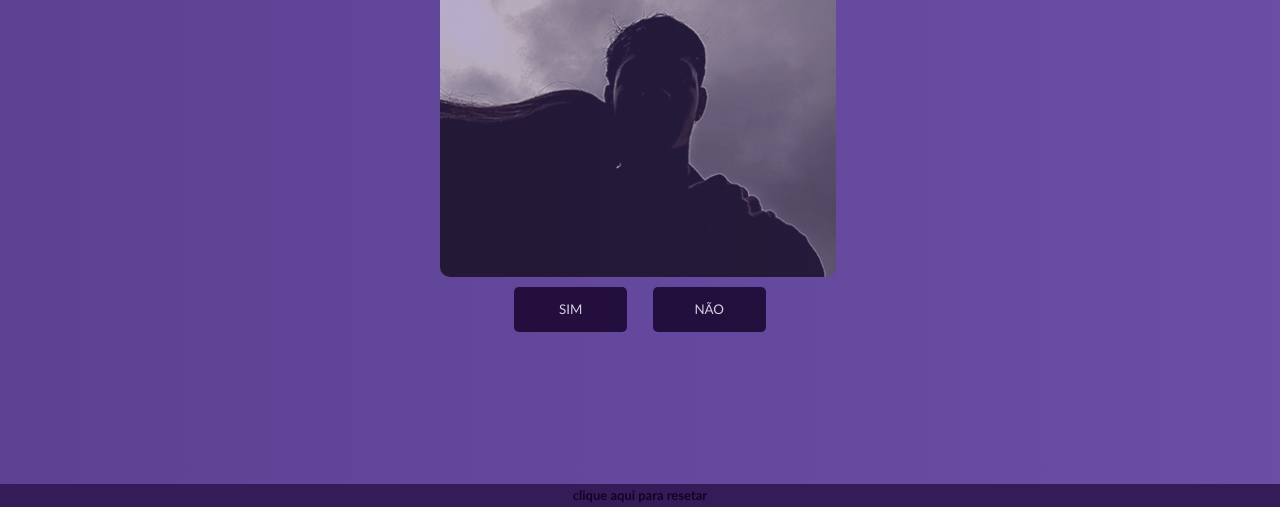
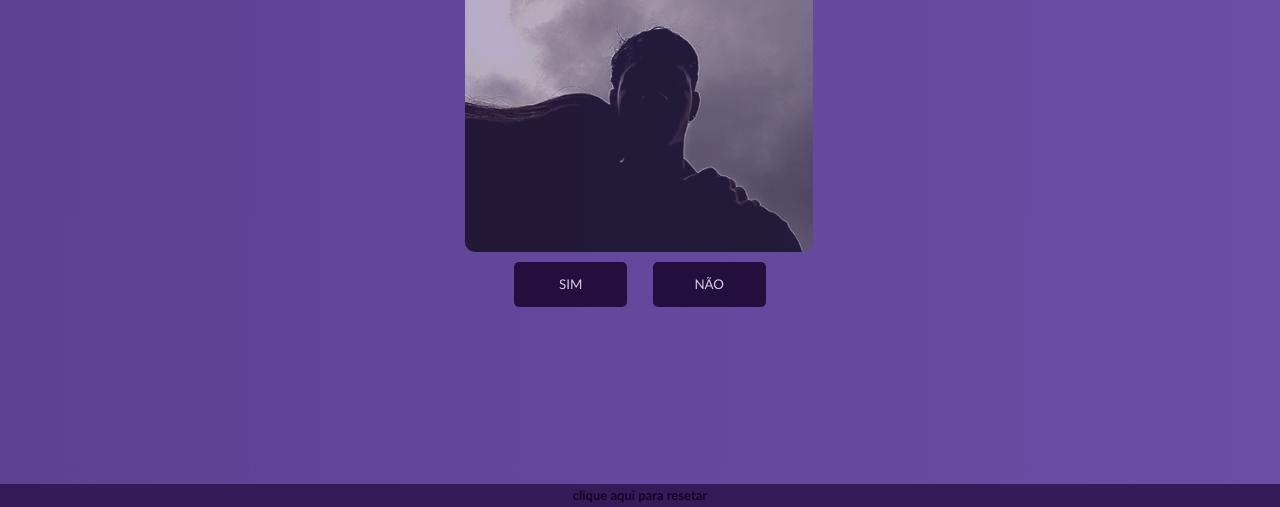
Before and after one commit to erikrodolfo/girl-friend, a plain HTML site: page index.html in a window 1280 px wide. Shown: the part 293-800 px from the top of the page. Drawn offline with Linux system fonts and the light colour scheme.

Commit message:
alterando largura do container

```diff
--- a/styles/components.css
+++ b/styles/components.css
@@ -23,7 +23,7 @@ Formatação dentro do container
     background-position: center;
     border-radius: 0 0 10px 10px;
     opacity: 0.8;
-    width: 396px;
+    width: 348px;
     height: 400px;
     margin-bottom: 10px;
 }
--- a/styles/layout.css
+++ b/styles/layout.css
@@ -9,7 +9,7 @@ Formatação do container
     text-align: center;
     /* border: 1px solid var(--black);  */
     border-radius: 10px;
-    width: 400px;
-    height: 450px;
+    width: 350px;
+    height: 400px;
     opacity: 0.8;
 }
```
